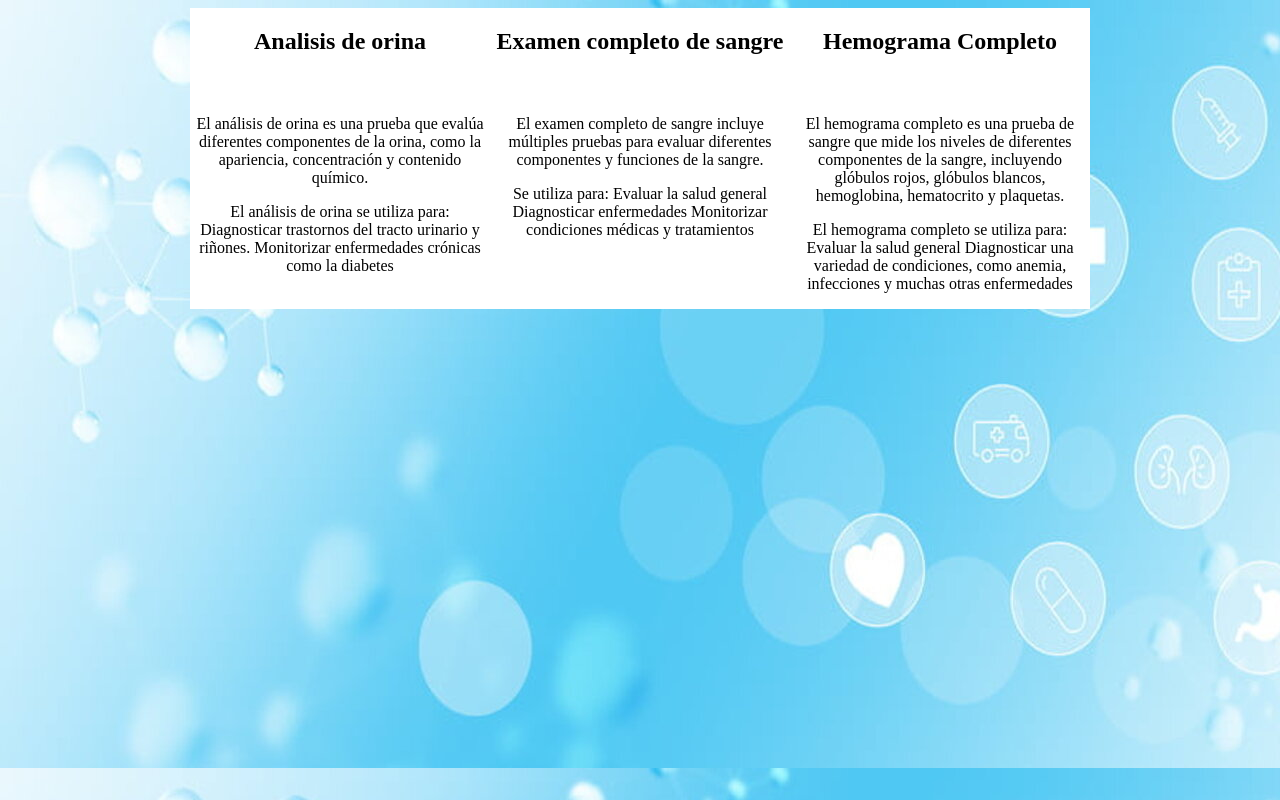
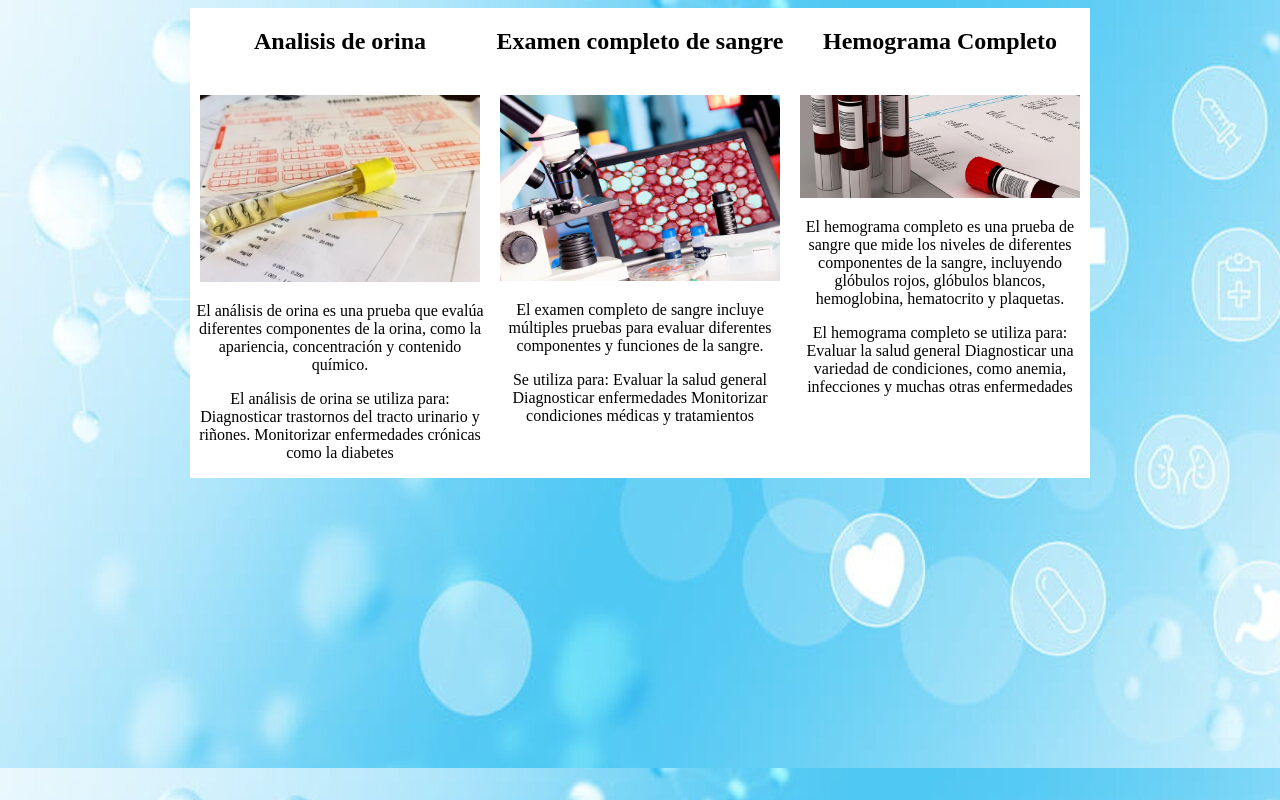
Before and after one commit to JesusReynaSilva/SUSANA-SALUD.github.io, a plain HTML site: page index.html in a window 1280 px wide. Drawn offline with Linux system fonts and the light colour scheme; files whose address does not match are found by name.

Commit message:
Update index.html

```diff
--- a/index.html
+++ b/index.html
@@ -13,7 +13,7 @@
     <CEnter>
       <h1> Analisis de orina</h1>
      </CEnter>
-     <img src="imagenes/Análisis de Orina Completo.webp" alt="">
+     <img src="Análisis de Orina Completo.webp" alt="">
       <p>
           El análisis de orina es una prueba que evalúa diferentes componentes de la orina, como la apariencia, concentración y contenido químico.
       </p>
@@ -26,7 +26,7 @@ Monitorizar enfermedades crónicas como la diabetes
 
   <div>
     <h1> Examen completo de sangre</h1>
-    <img src="imagenes/Examen Completo de Sangre.webp" alt="">
+    <img src="Examen Completo de Sangre.webp" alt="">
     <p>
         El examen completo de sangre incluye múltiples pruebas para evaluar diferentes componentes y funciones de la sangre.
         <p>
@@ -42,7 +42,7 @@ Monitorizar condiciones médicas y tratamientos
 
   <div>
     <h1>Hemograma Completo</h1>
-    <img src="imagenes/Hemograma Completo.webp" alt="">
+    <img src="Hemograma Completo.webp" alt="">
 
         <p>
             El hemograma completo es una prueba de sangre que mide los niveles de diferentes componentes de la sangre, incluyendo glóbulos rojos, glóbulos blancos, hemoglobina, hematocrito y plaquetas.
```
